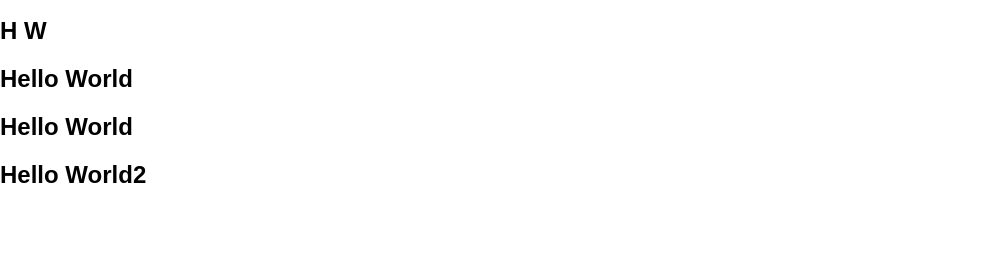
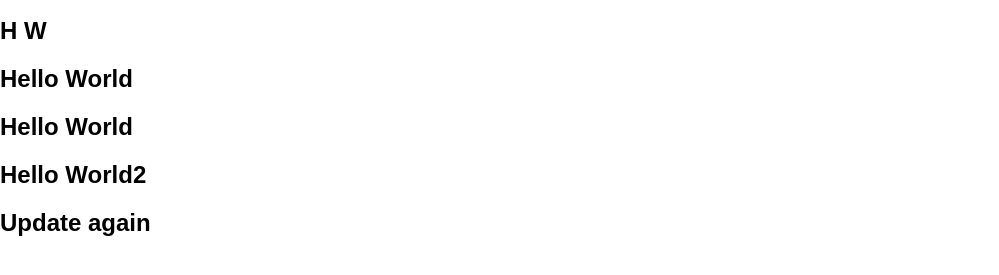
Before and after one commit to ashok6d/my-first-web-app4, a website: page src/index.html in a window 1280 px wide. Shown: the part 183-458 px from the top of the page, without its empty margins (0-999 px from the left). Drawn offline with Linux system fonts and the light colour scheme.

Commit message:
Update index.html

```diff
--- a/src/index.html
+++ b/src/index.html
@@ -16,5 +16,6 @@
 </body>
   <h2>Hello World</h2> <p></p>
   <h2>Hello World</h2> <h2>Hello World2</h2>
+  <h2>Update again</h2>
 
 </html>
```
